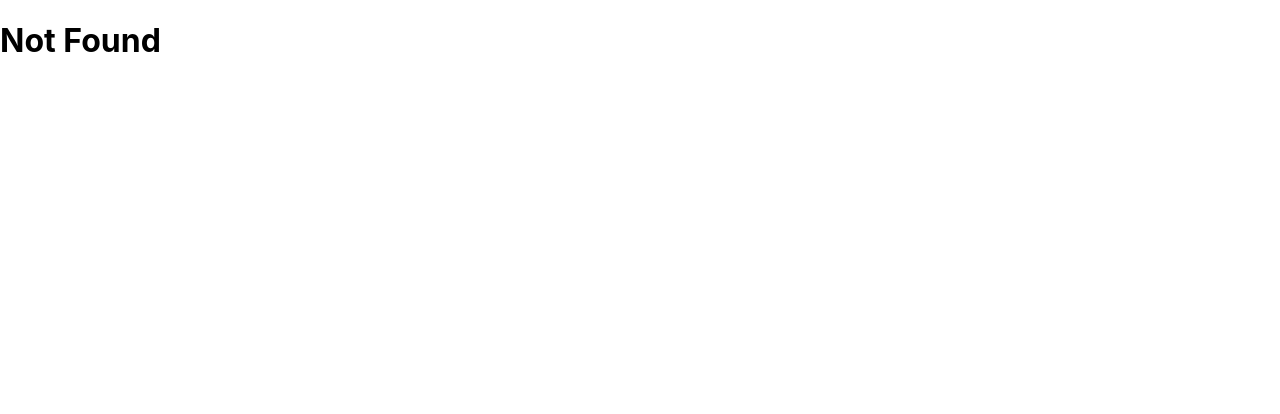
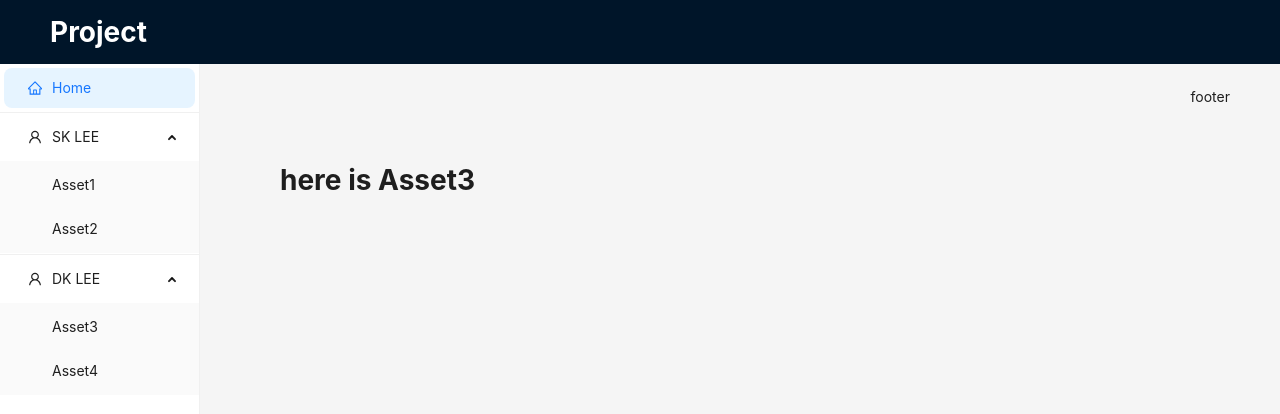
Before and after one commit to nohvenell2/learnant1, a React (Create React App) app: page /Asset3 in a window 1280 px wide. Shown: the top 414 px of the page. Built offline with nearby package versions, Linux system fonts and the light colour scheme.

Commit message:
route assets3

```diff
--- a/src/App.js
+++ b/src/App.js
@@ -1,9 +1,24 @@
 import React from 'react';
-import AppRouter from './routes/AppRouter';
+import AppRouter from './routes/AppRouter'
+import SiderMenu from './components/SiderMenu';
+import { Layout } from 'antd';
+const { Header, Content, Footer, Sider } = Layout;
 const App=()=>{
   return (
     <div>
-      <AppRouter />
+      {/*App.js 에서 실제로 구현할 코드 */}
+      <Layout>
+        <Header style={{display:'flex', alignItems:'center', color: 'white'}}><h1>Project</h1></Header>
+        <Layout>
+          <Sider><SiderMenu /></Sider>
+          <Content>
+            <div style={{padding: 80,minHeight: 360,}}>
+              <AppRouter />
+            </div>
+          </Content>
+          <Footer>footer</Footer>
+        </Layout>
+      </Layout>
     </div>
   )
 }
--- /dev/null
+++ b/src/components/Header.js
@@ -0,0 +1,5 @@
+import React from "react";
+const HeaderTitle=()=>{
+    return <h1>here is Header</h1>;
+}
+export default HeaderTitle;
--- /dev/null
+++ b/src/components/SiderMenu.js
@@ -0,0 +1,72 @@
+import React from 'react';
+import { HomeOutlined , UserOutlined } from '@ant-design/icons';
+import { Menu } from 'antd';
+import { useNavigate } from 'react-router-dom';
+const items = [
+  {
+    key: 'home',
+    label: 'Home',
+    icon: <HomeOutlined />,
+  },
+  {
+    type:'divider',
+  },
+  {
+    key: 'grp1',
+    label: 'SK LEE',
+    icon: <UserOutlined />,
+    children:[
+      {
+        key:'Asset1',
+        label:'Asset1',
+      },
+      {
+        key:'Asset2',
+        label:'Asset2',
+      }
+    ],
+  },
+  {
+    type:'divider',
+  },
+  {
+    key: 'grp2',
+    label: 'DK LEE',
+    icon: <UserOutlined />,
+    children:[
+      {
+        key:'Asset3',
+        label:'Asset3',
+      },
+      {
+        key:'Asset4',
+        label:'Asset4',
+      }
+    ],
+  },
+
+];
+const SiderMenu = () => {
+  const navigate= useNavigate();
+  const onClick = (e) => {
+    console.log('click ', e.key);
+
+  };
+  return (
+    <div style={{ display:'flex', height: '100vh',}}>
+      <Menu
+        onClick={onClick}
+        style={{
+          width: 256,
+          flex: "auto",
+          //fontSize: "18px",
+        }}
+        defaultSelectedKeys={['home']}
+        defaultOpenKeys={['grp1','grp2']}
+        mode="inline"
+        items={items}
+      />
+    </div>
+  );
+};
+export default SiderMenu;
--- a/src/index.js
+++ b/src/index.js
@@ -3,12 +3,15 @@ import ReactDOM from 'react-dom/client';
 import './index.css';
 import App from './App';
 import reportWebVitals from './reportWebVitals';
+import { BrowserRouter as Router } from 'react-router-dom';
 
 const root = ReactDOM.createRoot(document.getElementById('root'));
 root.render(
-  <React.StrictMode>
-    <App />
-  </React.StrictMode>
+  <Router>
+    <React.StrictMode>
+      <App />
+    </React.StrictMode>
+  </Router>
 );
 
 // If you want to start measuring performance in your app, pass a function
--- a/src/pages/DK/Asset1.js
+++ b/src/pages/Asset1.js
@@ -1,5 +1,5 @@
 import React from "react";
 function Asset1(){
-    return <h1>here is DK's Asset1</h1>
+    return <h1>here is Asset1</h1>
 }
 export default Asset1;
--- a/src/pages/DK/Asset2.js
+++ b/src/pages/Asset2.js
@@ -1,5 +1,5 @@
 import React from "react";
 function Asset2(){
-    return <h1>here is DK's Asset2</h1>
+    return <h1>here is Asset2</h1>
 }
 export default Asset2;
--- a/src/pages/SK/Asset1.js
+++ b/src/pages/Asset3.js
@@ -1,5 +1,5 @@
 import React from "react";
 function Asset1(){
-    return <h1>here is SK's Asset1</h1>
+    return <h1>here is Asset3</h1>
 }
 export default Asset1;
--- a/src/pages/SK/Asset2.js
+++ b/src/pages/Asset4.js
@@ -1,5 +1,5 @@
 import React from "react";
 function Asset2(){
-    return <h1>here is SK's Asset2</h1>
+    return <h1>here is Asset4</h1>
 }
 export default Asset2;
--- a/src/routes/AppRouter.js
+++ b/src/routes/AppRouter.js
@@ -1,29 +1,23 @@
 import React from 'react';
 import { BrowserRouter as Router, Route, Routes } from 'react-router-dom';
 import Home from '../pages/Home';
-//import About from '../pages/About';
-import SkAsset1 from '../pages/SK/Asset1';
-import SkAsset2 from '../pages/SK/Asset2';
-import DkAsset1 from '../pages/DK/Asset1';
-import DkAsset2 from '../pages/DK/Asset2';
+import Asset1 from '../pages/Asset1';
+import Asset2 from '../pages/Asset2';
+import Asset3 from '../pages/Asset3';
+import Asset4 from '../pages/Asset4';
 import NotFound from '../pages/NotFound';
 
 const AppRouter = () => {
   return (
-    <Router>
-      <Routes>
-        <Route exact path="/" element={<Home />} />
-        {/*About
-          <Route path="/about" component={About} />
-        */}
-        {/* Assets */}
-        <Route path="/SK/Asset1" element={<SkAsset1 />} />
-        <Route path="/SK/Asset2" element={<SkAsset2 />} />
-        <Route path="/DK/Asset1" element={<DkAsset1 />} />
-        <Route path="/DK/Asset2" element={<DkAsset2 />} />
-        <Route path="/*" element={<NotFound />} />
-      </Routes>
-    </Router>
+    <Routes>
+      <Route exact path="/" element={<Home />} />
+      {/* Assets */}
+      <Route path="/Asset1" element={<Asset1 />} />
+      <Route path="/Asset2" element={<Asset2 />} />
+      <Route path="/Asset3" element={<Asset3 />} />
+      <Route path="/Asset4" element={<Asset4 />} />
+      <Route path="/*" element={<NotFound />} />
+    </Routes>
   );
 };
 
```
